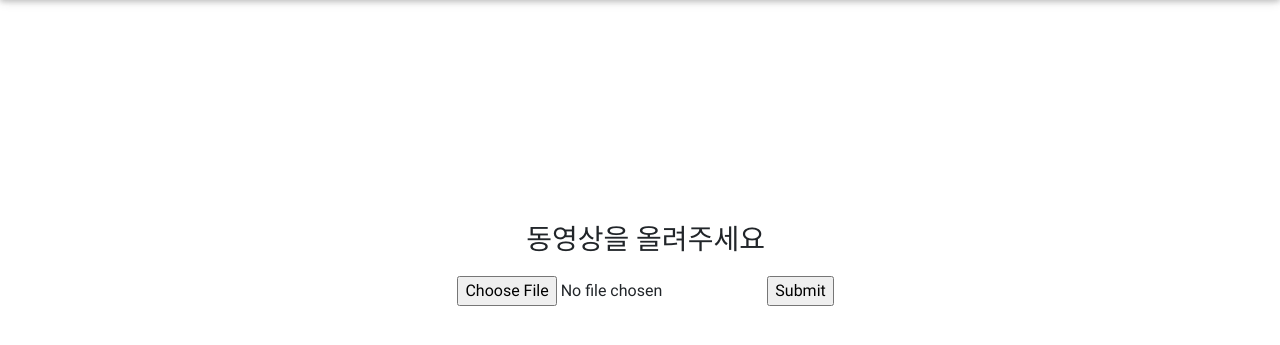
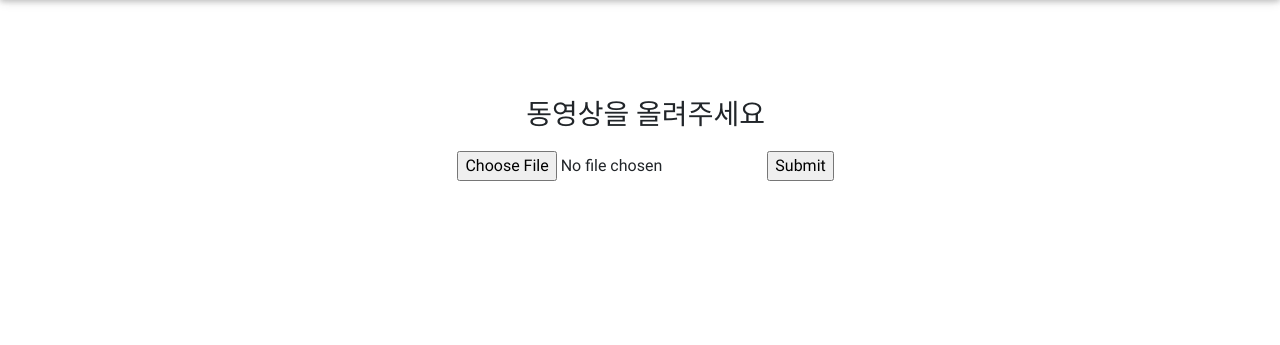
Before and after one commit to woodongk/Somebody, a Flask app: page / in a window 1280 px wide. Shown: the part 81-426 px from the top of the page. Run offline with Flask 2, Linux system fonts and the light colour scheme; some libraries are stand-ins or nearby versions.

Commit message:
loading 이미지 위치 수정

```diff
--- a/project_somebody/templates/upload.html
+++ b/project_somebody/templates/upload.html
@@ -3,9 +3,10 @@
 {% block upload %}
 
 
-    <section class="text-center" style="margin-top: 15%">
+    <section class="text-center" style="margin-top: 5%">
 
         <div class="align-content-center padding-l padding-t">
+            <img id="loadingimage" src="{{url_for('static', filename='img/spinner.gif')}}" alt="loading..." style="display: none">
             <div class="card-body">
                 <h3 id="requesttext" class="card-title" style="margin-bottom: 20px">동영상을 올려주세요</h3>
                 <div class="embed-responsive rounded-top text-padding">
@@ -14,7 +15,6 @@
                         <input type = "file" name = "file" />
                         <input type = "submit" onclick="ButtonClicked()"/>
                     </form>
-                    <img id="loadingimage" src="{{url_for('static', filename='img/spinner.gif')}}" alt="loading..." style="display: none">
                 </div>
             </div>
         </div>
```
